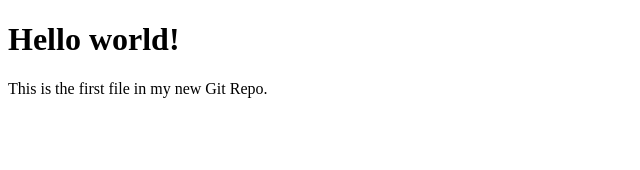
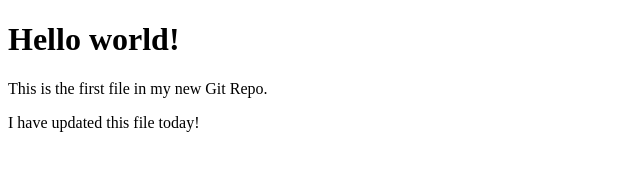
Before and after one commit to des6747/viso, a plain HTML site: page index.html in a window 1280 px wide. Shown: the whole page, without its empty margins (0-640 px from the left). Drawn offline with Linux system fonts and the light colour scheme.

Commit message:
First Update from Windows

```diff
--- a/index.html
+++ b/index.html
@@ -7,6 +7,7 @@
 
 <h1>Hello world!</h1>
 <p>This is the first file in my new Git Repo.</p>
+<p>I have updated this file today!</p>
 
 </body>
 </html>
```
